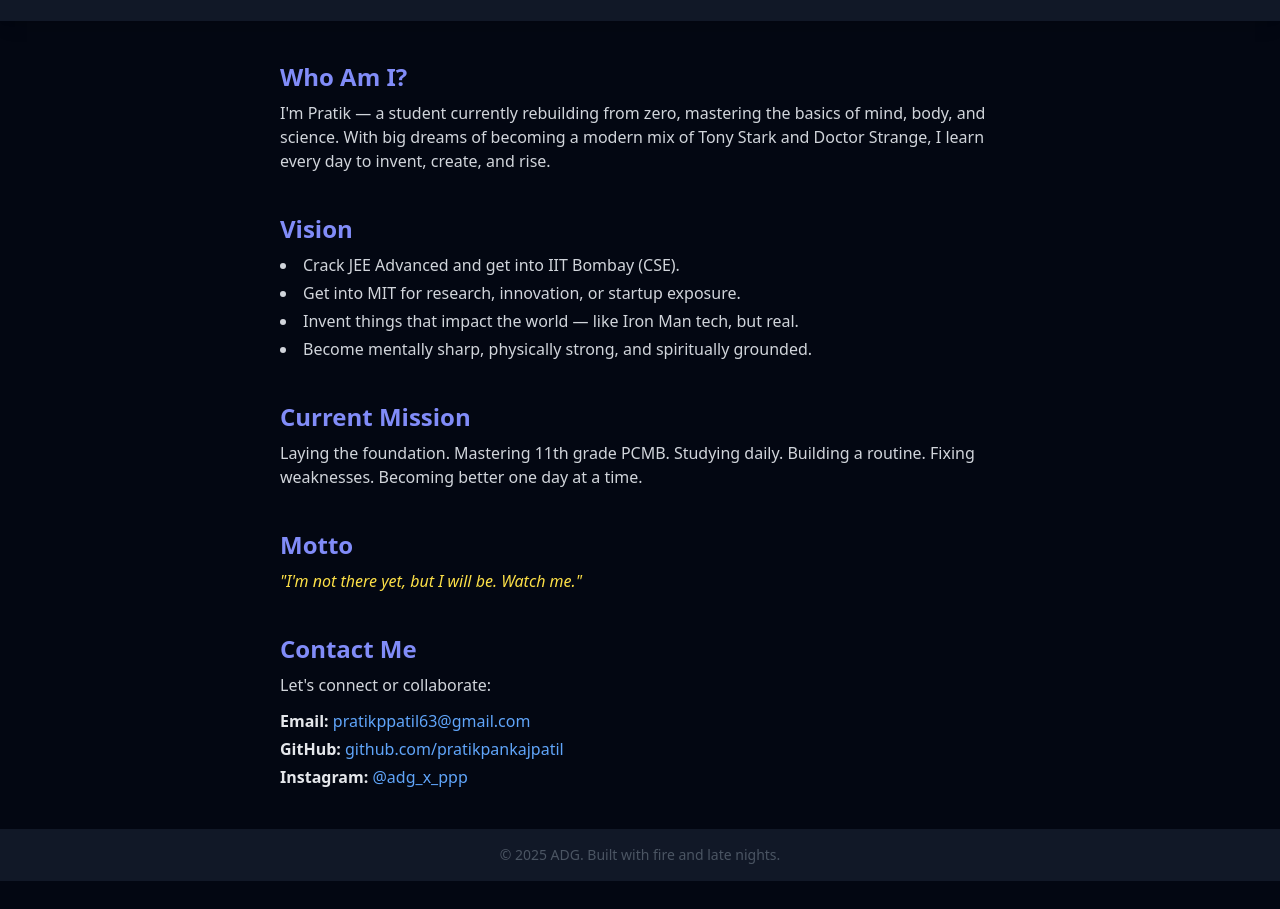
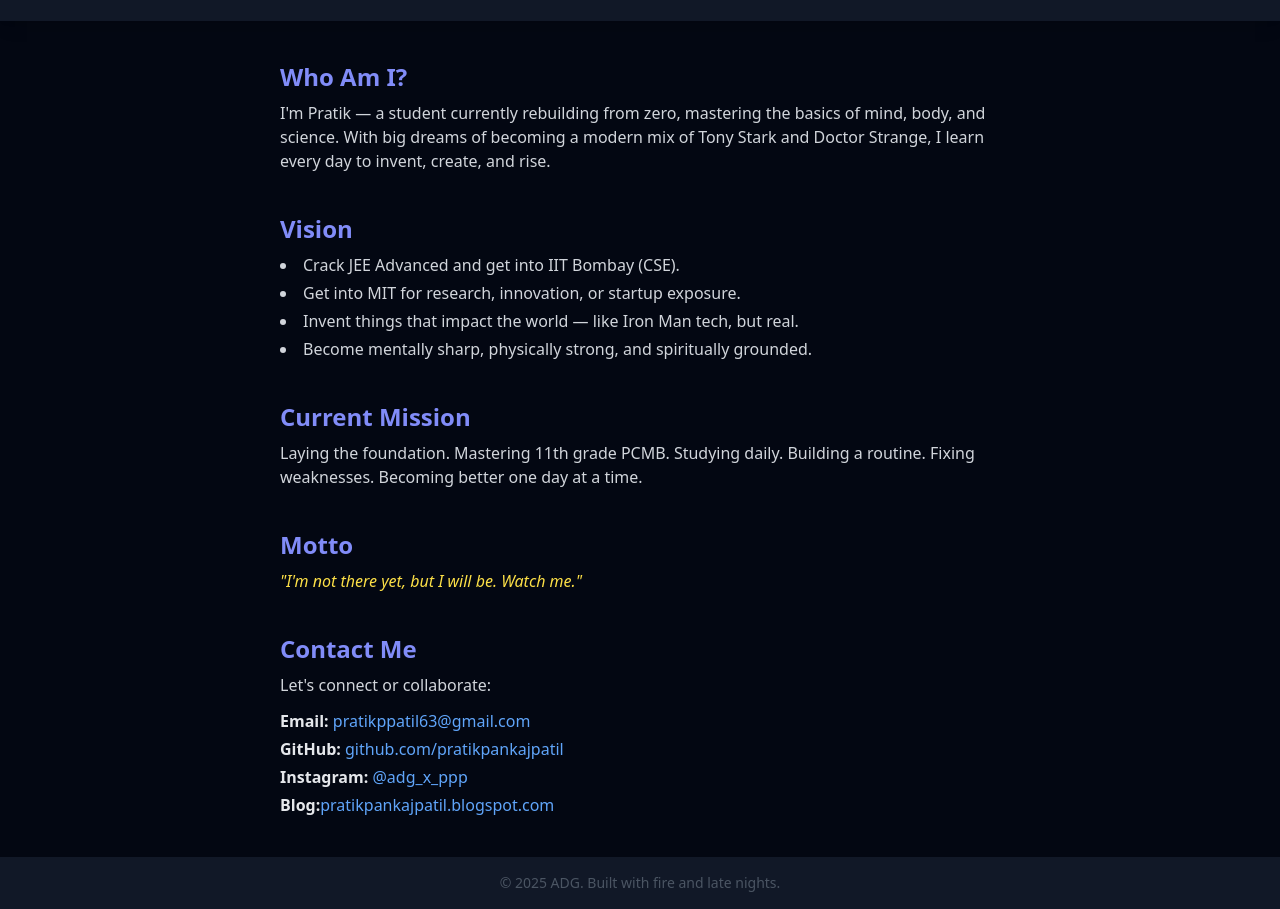
Before and after one commit to pratikpankajpatil/info, a plain HTML site: page index.html in a window 1280 px wide. Shown: the part 95-1004 px from the top of the page. Before the commit the page ends 976 px from the top, so only its background shows below. Drawn offline with nearby package versions, Linux system fonts and the light colour scheme.

Commit message:
updating

```diff
--- a/index.html
+++ b/index.html
@@ -53,6 +53,7 @@
         <li><strong>Email:</strong> <a href="mailto:pratikppatil63@gmail.com" class="text-blue-400 hover:underline">pratikppatil63@gmail.com</a></li>
         <li><strong>GitHub:</strong> <a href="https://github.com/pratikpankajpatil" class="text-blue-400 hover:underline" target="_blank">github.com/pratikpankajpatil</a></li>
         <li><strong>Instagram:</strong> <a href="https://www.instagram.com/adg_x_ppp/" class="text-blue-400 hover:underline" target="_blank">@adg_x_ppp</a></li>
+        <li><strong>Blog:</strong><a href="https://pratikpankajpatil.blogspot.com/" class="text-blue-400 hover:underline" target="_blank">pratikpankajpatil.blogspot.com</a></li>
       </ul>
     </section>
   </main>
```
